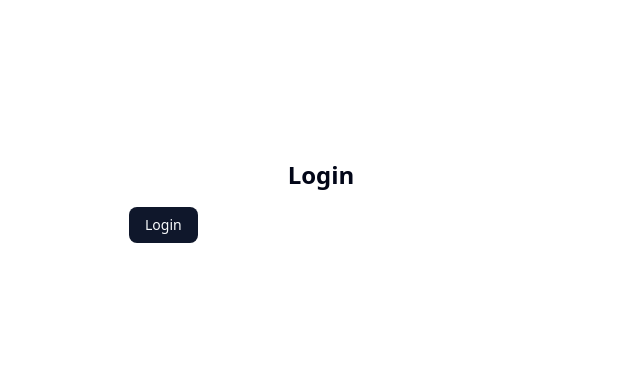
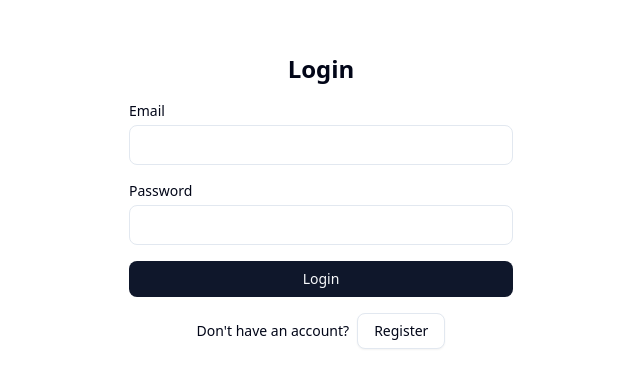
Before and after one commit to tnaomi/alx-polly, a Next.js app: page /auth/login in a window 1280 px wide. Shown: the part 199-586 px from the top of the page, without its empty margins (319-959 px from the left). Built offline with nearby package versions, Linux system fonts and the light colour scheme.

Commit message:
Populated authentication routes

```diff
--- a/app/auth/login/page.tsx
+++ b/app/auth/login/page.tsx
@@ -1,13 +1,28 @@
 import { Button } from "@/components/ui/Button";
+import { Input } from "@/components/ui/Input";
+import Link from "next/link";
 
 export default function Login() {
   return (
     <div className="flex flex-col items-center justify-center min-h-screen bg-background">
       <h1 className="text-2xl font-bold mb-4">Login</h1>
       <form className="w-full max-w-sm space-y-4">
-        {/* TODO: Add login fields */}
-        <Button type="submit">Login</Button>
+        <div>
+          <label htmlFor="email" className="block text-sm font-medium mb-1">Email</label>
+          <Input id="email" name="email" type="email" autoComplete="email" required className="w-full" />
+        </div>
+        <div>
+          <label htmlFor="password" className="block text-sm font-medium mb-1">Password</label>
+          <Input id="password" name="password" type="password" autoComplete="current-password" required className="w-full" />
+        </div>
+        <Button type="submit" className="w-full">Login</Button>
       </form>
+      <div className="mt-4 text-center">
+        <span className="text-sm">Don't have an account?</span>
+        <Link href="/auth/register" className="ml-2">
+          <Button variant="outline" className="text-sm">Register</Button>
+        </Link>
+      </div>
     </div>
   );
 }
--- a/app/auth/register/page.tsx
+++ b/app/auth/register/page.tsx
@@ -1,13 +1,28 @@
 import { Button } from "@/components/ui/Button";
+import { Input } from "@/components/ui/Input";
+import Link from "next/link";
 
 export default function Register() {
   return (
     <div className="flex flex-col items-center justify-center min-h-screen bg-background">
       <h1 className="text-2xl font-bold mb-4">Register</h1>
       <form className="w-full max-w-sm space-y-4">
-        {/* TODO: Add registration fields */}
-        <Button type="submit">Register</Button>
+        <div>
+          <label htmlFor="email" className="block text-sm font-medium mb-1">Email</label>
+          <Input id="email" name="email" type="email" autoComplete="email" required className="w-full" />
+        </div>
+        <div>
+          <label htmlFor="password" className="block text-sm font-medium mb-1">Password</label>
+          <Input id="password" name="password" type="password" autoComplete="new-password" required className="w-full" />
+        </div>
+        <Button type="submit" className="w-full">Register</Button>
       </form>
+      <div className="mt-4 text-center">
+        <span className="text-sm">Already have an account?</span>
+        <Link href="/auth/login" className="ml-2">
+          <Button variant="outline" className="text-sm">Login</Button>
+        </Link>
+      </div>
     </div>
   );
 }
```
